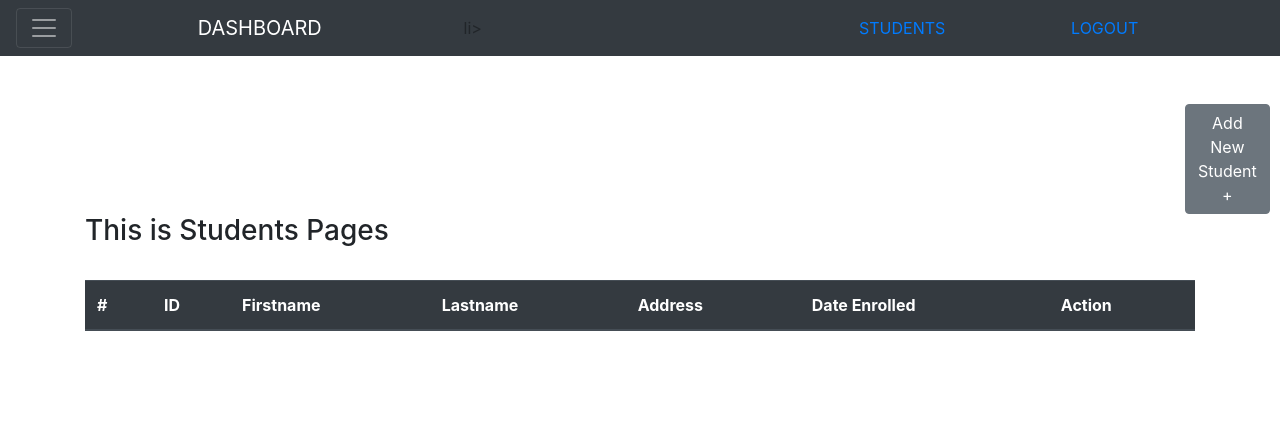
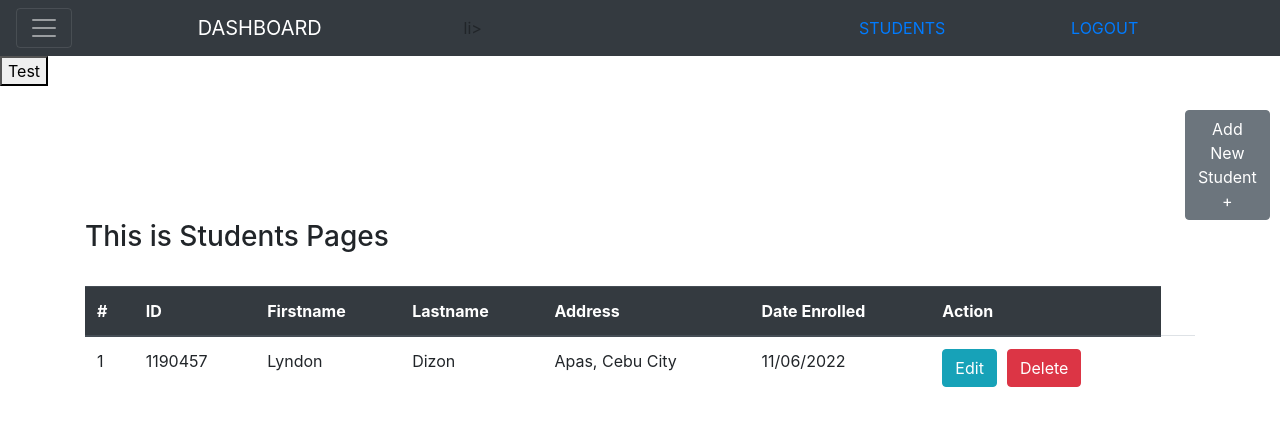
Before and after one commit to CherryMinguito/grading-system, a Nuxt app: page /students in a window 1280 px wide. Shown: the top 426 px of the page. Built offline with nearby package versions, Linux system fonts and the light colour scheme; no server answers.

Commit message:
Test Commit

```diff
--- a/components/Students.vue
+++ b/components/Students.vue
@@ -1,5 +1,7 @@
 <template>
-    <div><br><br>
+    <div>
+        <button @click="fetchStudents()">Test</button>
+        <br><br>
     <div class="container">
         <div>
             <b-button v-b-modal.modal-1>Add New Student +</b-button>
@@ -55,22 +57,36 @@
                                 </div>
                             </b-modal>
     </div>
+
     </div>
+
 </template>
 <script>
+import axios from 'axios';
 export default{
     name: 'StudentsPage',
-
+mounted(){
+    console.log(this.fetchStudents())
+},
 data(){
     return{
-        studentList: []
+        studentList: [
+            {
+                id: "1190457",
+                firstName: "Lyndon",
+                lastName: "Dizon",
+                studAddress: "Apas, Cebu City",
+                dateAdded: "11/06/2022"
+            }
+        ]
     }
 },
 methods: {
-    getFullDetails(student){
-        return student.id + " " + student.firstName + " " + student.lastName + " " + student.studAddress + " " + student.dateAdded;
+    async fetchStudents(){
+        const students = await this.$axios.$get('/getStudents' )
+        return students
     },
-    addStudent(){
+    async addStudent(){
 
         var today = new Date();
         var dd = String(today.getDate()).padStart(2, '0');
@@ -81,9 +97,9 @@ methods: {
 
         let student = {
             id: Date.now(),
-            firstName: this.firstname,
-            lastName: this.lastname,
-            studAddress: this.address,
+            firstName: await this.firstname,
+            lastName: await this.lastname,
+            studAddress: await this.address,
             dateAdded: today
         }
         this.studentList.push(student);
--- a/nuxt.config.js
+++ b/nuxt.config.js
@@ -30,11 +30,19 @@ export default {
   // Modules for dev and build (recommended): https://go.nuxtjs.dev/config-modules
   buildModules: [
   ],
-
+  publicRuntimeConfig:{
+    axios: {
+      proxy: true,
+    },
+    proxy: {
+      "/api": 'http://localhost:3002'
+    },
+  },
   // Modules: https://go.nuxtjs.dev/config-modules
   modules: [
     // https://go.nuxtjs.dev/bootstrap
     'bootstrap-vue/nuxt',
+    '@nuxtjs/axios'
   ],
 
   // Build Configuration: https://go.nuxtjs.dev/config-build
--- a/package.json
+++ b/package.json
@@ -9,6 +9,7 @@
     "generate": "nuxt generate"
   },
   "dependencies": {
+    "@nuxtjs/axios": "^5.13.6",
     "bootstrap": "^4.6.2",
     "bootstrap-vue": "^2.22.0",
     "core-js": "^3.25.3",
@@ -16,6 +17,5 @@
     "vue": "^2.7.10",
     "vue-server-renderer": "^2.7.10",
     "vue-template-compiler": "^2.7.10"
-  },
-  "devDependencies": {}
+  }
 }
```
Also changed, not shown: koa_api/app.js (added, +34 -0 lines), koa_api/package.json (added, +19 -0 lines), 2 other files (tests, documents, lock files or other folders).
